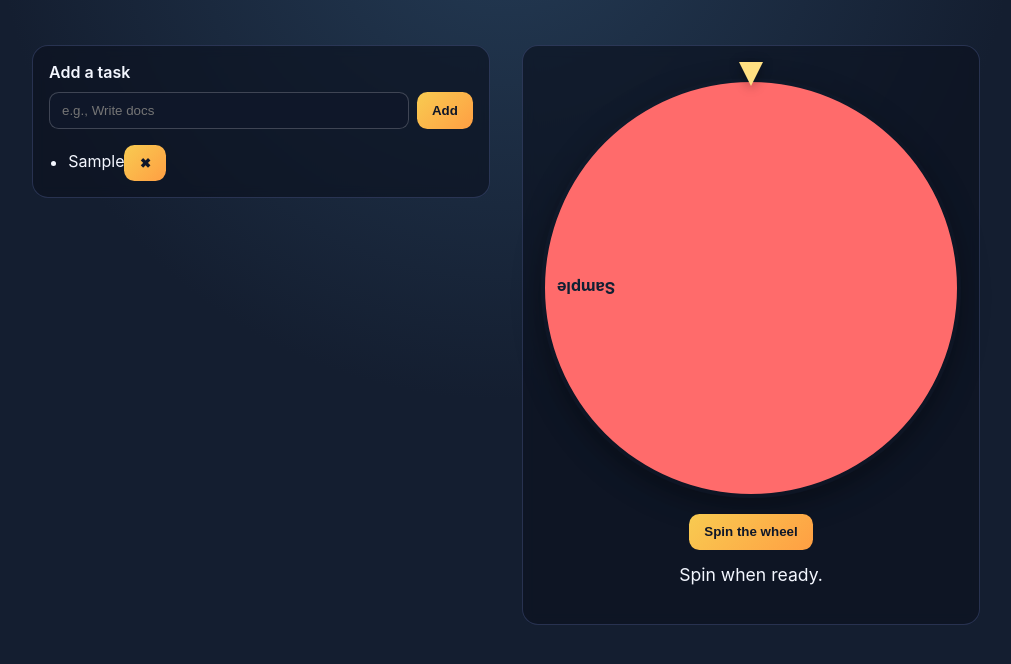
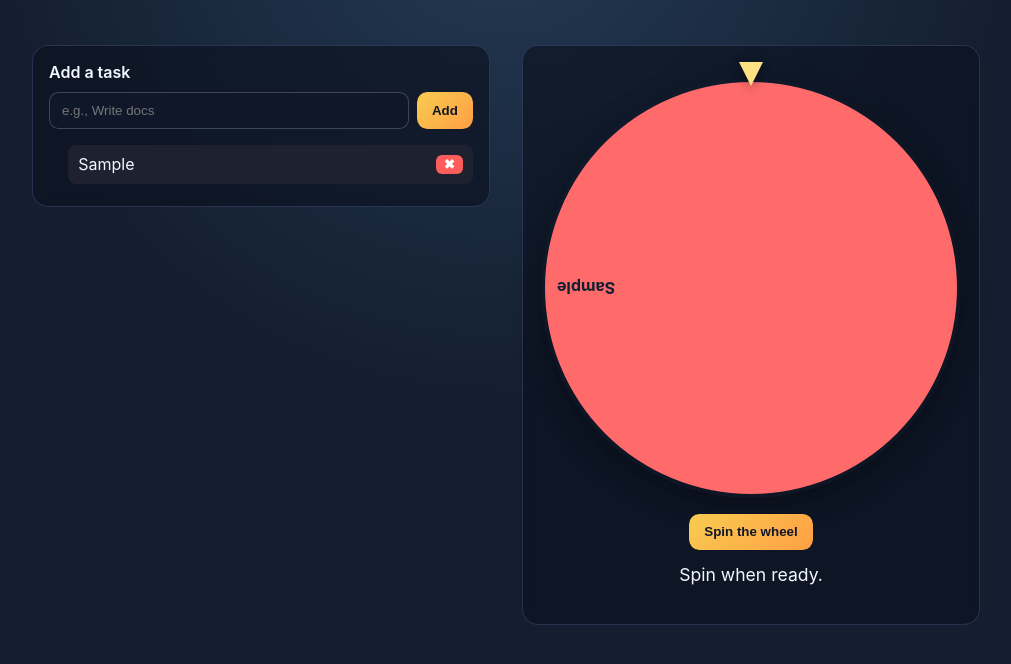
Before and after one commit to StephenCruzWright/The-Wheel, a plain HTML site: page index.html in a window 1280 px wide. Both pictures are taken after typing "Sample" into the empty fields and a click on the button "Add". Shown: the part 112-776 px from the top of the page, without its empty margins (134-1145 px from the left). Drawn offline with Linux system fonts and the light colour scheme.

Commit message:
fixed remove component, spam, and button

```diff
--- a/app.js
+++ b/app.js
@@ -1,4 +1,4 @@
-const palette = ["#ff6b6b", "#ffd166", "#06d6a0", "#4dabf7", "#c77dff", "#f08a5d", "#90be6d", "#f8961e"];
+const palette = ["#ff6b6b", "#ffd166", "#06d6a0", "#4dabf7", "#c77dff", "#f08a5d", "#90be6d", "#43aa8b", "#f94144", "#f3722c", "#577590", "#f9844a"];
 
 const tasks = [];
 let spinning = false;
--- a/styles.css
+++ b/styles.css
@@ -81,6 +81,30 @@ button {
   line-height: 1.65;
 }
 
+.task-item {
+  display: flex;
+  justify-content: space-between;
+  align-items: center;
+  padding: 6px 10px;
+  background: #1e2230;
+  margin-bottom: 6px;
+  border-radius: 8px;
+}
+
+.remove-btn {
+  border: none;
+  background: #ff5c5c;
+  color: white;
+  font-weight: bold;
+  border-radius: 6px;
+  padding: 2px 8px;
+  cursor: pointer;
+}
+
+.remove-btn:hover {
+  background: #ff2e2e;
+}
+
 .pointer {
   margin: 0 auto -0.5rem;
   width: 0;
```
Also changed, not shown: wheel.ico (added).
